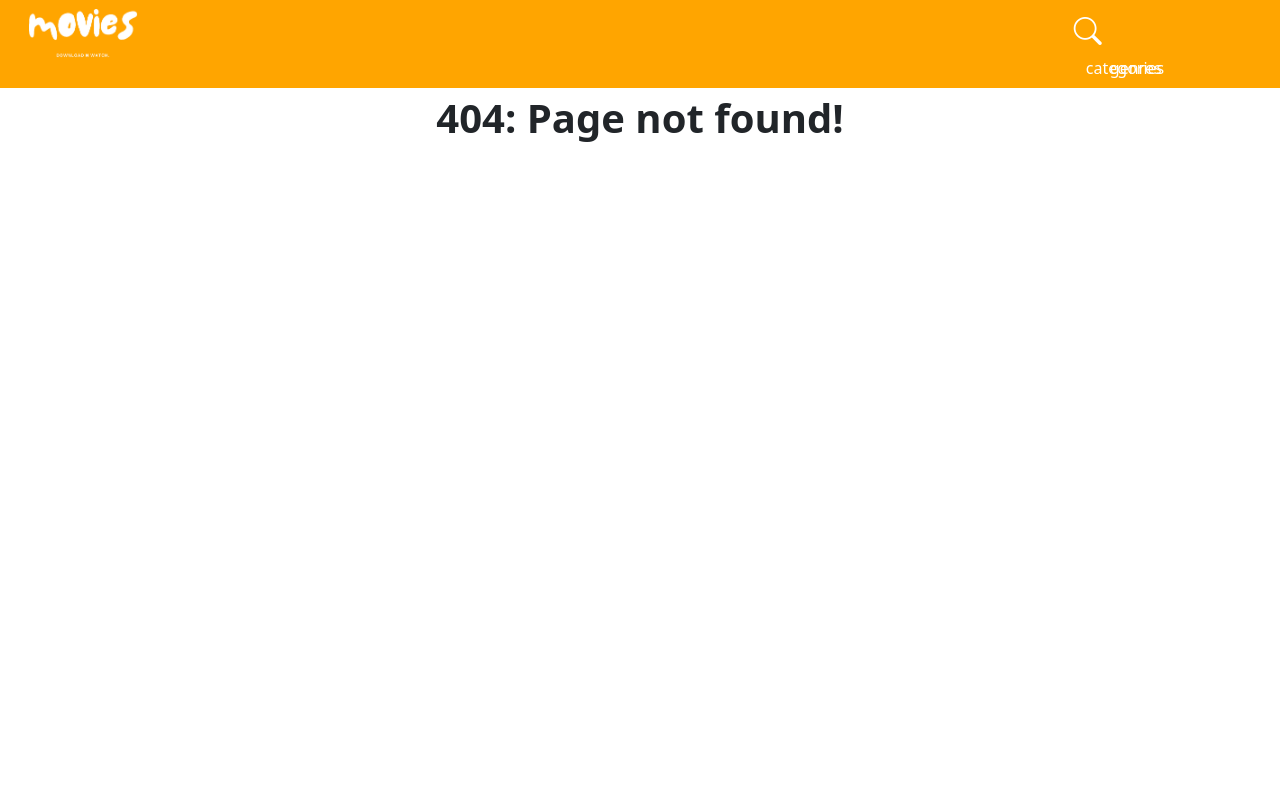
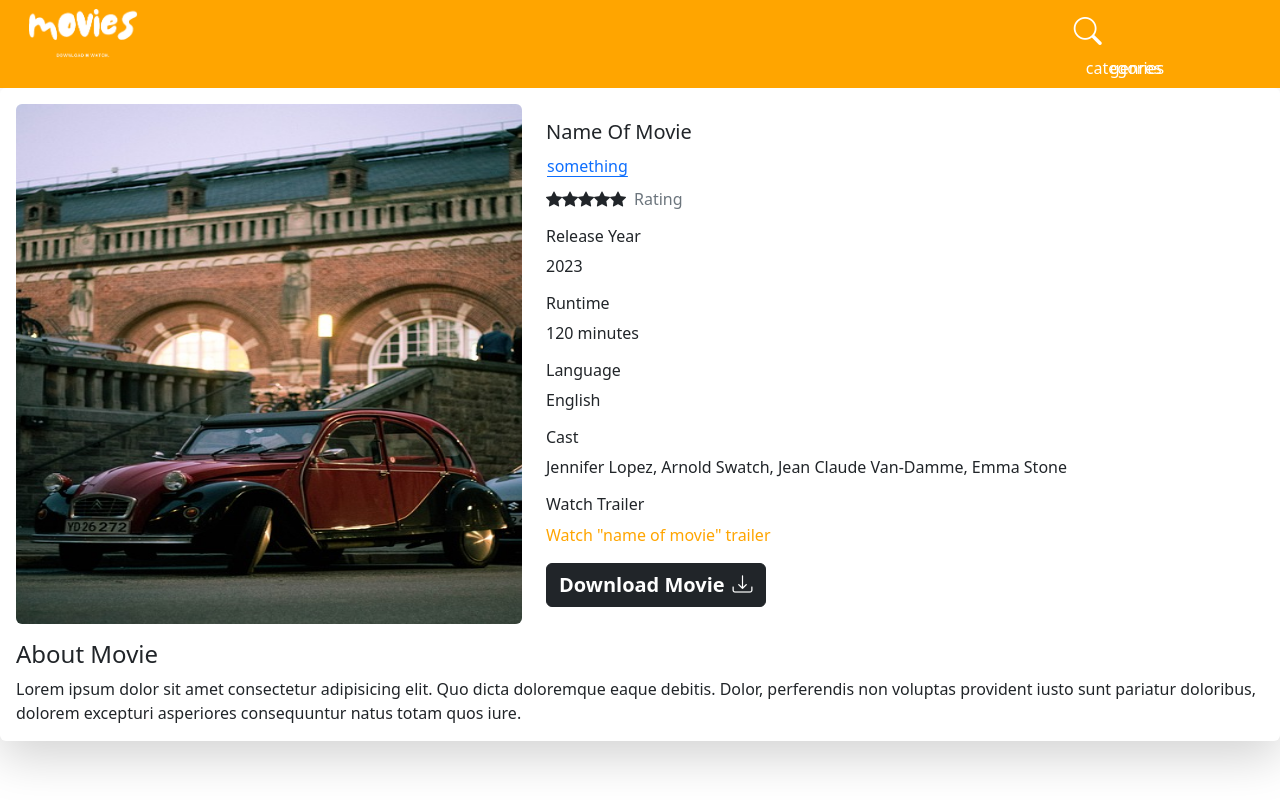
Before and after one commit to solzycoded/movies, a React (Vite) app: page /1 in a window 1280 px wide. Before the commit this address had no page. Built offline with nearby package versions, Linux system fonts and the light colour scheme.

Commit message:
created a basic page for displaying movie details

```diff
--- a/src/App.jsx
+++ b/src/App.jsx
@@ -10,6 +10,8 @@ import Category from "./pages/Category";
 import Genres from "./pages/Genres";
 import Genre from "./pages/Genre";
 
+import MovieInfo from "./pages/MovieInfo";
+
 import "./assets/css/app.css"
 
 function App(){
@@ -18,6 +20,7 @@ function App(){
       <Routes>
         <Route path="/" element={<Layout />}>
           <Route index element={<Home />} />
+
           {/* categories */}
           <Route path="categories" element={<Categories />} />
           <Route path="categories/:category" element={<Category />} />
@@ -26,6 +29,10 @@ function App(){
           <Route path="genres" element={<Genres />} />
           <Route path="genres/:genre" element={<Genre />} />
 
+          {/* movie details */}
+          <Route path="/:movie_name" element={<MovieInfo />} />
+
+          {/* no page */}
           <Route path="*" element={<NoPage />} />
         </Route>
       </Routes>
--- /dev/null
+++ b/src/assets/css/MovieInfo.css
@@ -0,0 +1,4 @@
+.movie-info-poster {
+    min-height: inherit;
+    max-height: 520px;
+}
--- a/src/components/MovieGridItem.jsx
+++ b/src/components/MovieGridItem.jsx
@@ -1,5 +1,6 @@
 import PropTypes from "prop-types";
 import { useNavigate } from 'react-router-dom';
+// import { useState, useEffect } from "react";
 
 import MovieRating from './MovieRating';
 import MovieGenreItem from "./MovieGenreItem";
@@ -11,11 +12,18 @@ function MovieGridItem({ movie }) {
         return;
     }
 
+    // const [currentUrl, setCurrentUrl] = useState("");
+
+    // useEffect(() => {
+    //     // Update the state with the current URL when the component mounts
+    //     setCurrentUrl(window.location.href);
+    // }, []); // Empty dependency array to run this effect only once
+
     const navigate = useNavigate();
+    const openMovieDetails = (e) => {
+        e.preventDefault();
 
-    const openMovieDetails = (e) => {
-        // e.preventDefault();
-        // navigate(`/movie/${movie.id}`);
+        navigate(`/${movie.name}`);
     };
 
     const genres = movie.genres==null ? [] : movie.genres;
--- /dev/null
+++ b/src/pages/MovieInfo.jsx
@@ -0,0 +1,115 @@
+import { useState, useEffect } from "react"
+import { useParams, NavLink } from 'react-router-dom';
+
+import FetchRequest from "../assets/js/request/fetch"
+
+import MovieRating from '../components/MovieRating';
+import MovieGenreItem from '../components/MovieGenreItem';
+// import { formatDate, convertMinsToHours } from '../common/util';
+
+import "../assets/css/MovieInfo.css"
+
+function MovieInfo() {
+    const { movie_name } = useParams();
+
+    if (movie_name === undefined) {
+        return;
+    }
+
+    const [movie, setMovie] = useState({});
+
+    // useEffect(() => {
+    //     // Function to run when the component loads
+    //     getMovieDetails();
+    // }, []); // Empty dependency array ensures it runs only once on mount
+
+    // const getMovieDetails = () => {
+    //     const success = (data) => {
+    //         setMovie(data);
+    //     }
+
+    //     const failure = (data) => {
+    //         setMovie(data);
+    //     }
+
+    //     (new FetchRequest("GET", `movies/${movie_name}`)).send(success, failure);
+    // }
+
+    return (
+        <div className="shadow-lg p-3 mb-5 bg-body rounded">
+            <div className="card border-0">
+                <div className="row">
+                    <div className="col-12 col-lg-5 col-md-4 col-sm-12">
+                        <img src="/imgs/pic.jpg" className="img-fluid rounded w-100 movie-info-poster" alt="movie poster" />
+                    </div>
+                    <div className="col-12 col-lg-7 col-md-8 col-sm-12">
+                        <div className="card-body ps-0">
+                            <h5 className="card-title text-capitalize">name of movie</h5>
+                            <div className="container-fluid p-0 mb-2">
+                                <div className="row">
+                                    <div className="card-text col-4">
+                                        <NavLink to={'/genres/'} className="btn btn-link p-0 text-decoration-none">
+                                            <MovieGenreItem genre="something" />
+                                        </NavLink>
+                                    </div>
+                                    {/* {
+                                        movie.genres.map((genre, i) => {
+                                            return (
+                                                <div key={i} className="card-text col-4">
+                                                    <NavLink to={'/genres/' + genre.name} className="btn btn-link p-0 text-decoration-none">
+                                                        <MovieGenreItem genre={genre.trim()} />
+                                                    </NavLink>
+                                                </div>
+                                            );
+                                        })
+                                    } */}
+                                </div>
+                            </div>
+                            <MovieRating rating={5} />
+                            <div className="mt-3">
+                                <h6 className="card-title">Release Year</h6>
+                                {/* {formatDate(movie.release_date)} */}
+                                <p className="card-text">2023</p>
+                            </div>
+
+                            <div className="mt-3">
+                                <h6 className="card-title">Runtime</h6>
+                                {/* {convertMinsToHours(movie.duration_minutes)} */}
+                                <p className="card-text">120 minutes</p>
+                            </div>
+                            <div className="mt-3">
+                                <h6 className="card-title">Language</h6>
+                                <p className="card-text">English</p>
+                            </div>
+                            <div className="mt-3">
+                                <h6 className="card-title">Cast</h6>
+                                <p className="card-text">Jennifer Lopez, Arnold Swatch, Jean Claude Van-Damme, Emma Stone</p>
+                            </div>
+                            <div className="mt-3">
+                                <h6 className="card-title">Watch Trailer</h6>
+                                <p className="card-text"><a href="https://www.youtube.com/watch?v=GyAKLundvvc&t=878s" target="_blank" className="text-decoration-none app-color">Watch "name of movie" trailer</a></p>
+                            </div>
+
+                            {
+                                <div className="mt-3">
+                                    <a
+                                        className="btn btn-dark text-white fw-bolder fs-5"
+                                        href={'/#'}>
+                                        Download Movie
+                                        <i className="bi bi-download ms-2"></i>
+                                    </a>
+                                </div>
+                            }
+                        </div>
+                    </div>
+                    <div className="col-12 mt-3 movie-details-synopsis lg-screen">
+                        <h6 className="card-title fs-4 mb-2">About Movie</h6>
+                        <p className="card-text">Lorem ipsum dolor sit amet consectetur adipisicing elit. Quo dicta doloremque eaque debitis. Dolor, perferendis non voluptas provident iusto sunt pariatur doloribus, dolorem excepturi asperiores consequuntur natus totam quos iure.</p>
+                    </div>
+                </div>
+            </div>
+        </div>
+    );
+}
+
+export default MovieInfo;
```
Also changed, not shown: public/imgs/pic.jpg (added), src/components/MovieInfo/Section.jsx (added).
